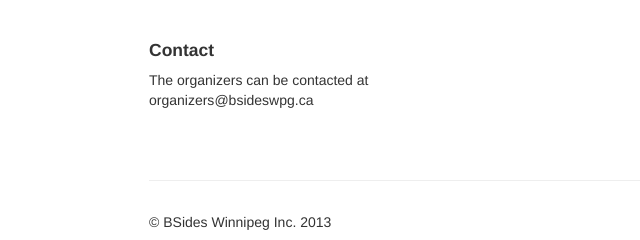
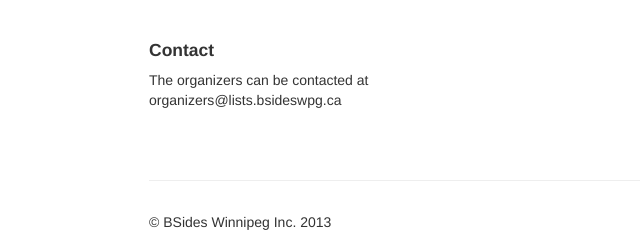
Before and after one commit to BenRogersWPG/bsideswpg.ca, a plain HTML site: page contact.html in a window 1280 px wide. Shown: the part 366-606 px from the top of the page, 141-781 px from the left. Drawn offline with Linux system fonts and the light colour scheme.

Commit message:
Updated email address on contact page.

```diff
--- a/contact.html
+++ b/contact.html
@@ -140,7 +140,7 @@
       <div class="row-fluid marketing">
         <div class="span6">
           <h4>Contact</h4>
-	  <p>The organizers can be contacted at organizers<!-- -->@<!-- -->bsideswpg<!-- -->.<!-- -->ca</p>
+	  <p>The organizers can be contacted at organizers<!-- -->@<!-- -->lists<!-- -->.<!-- -->bsideswpg<!-- -->.<!-- -->ca</p>
 
         </div>
 
```
Also changed, not shown: 1 other file.
